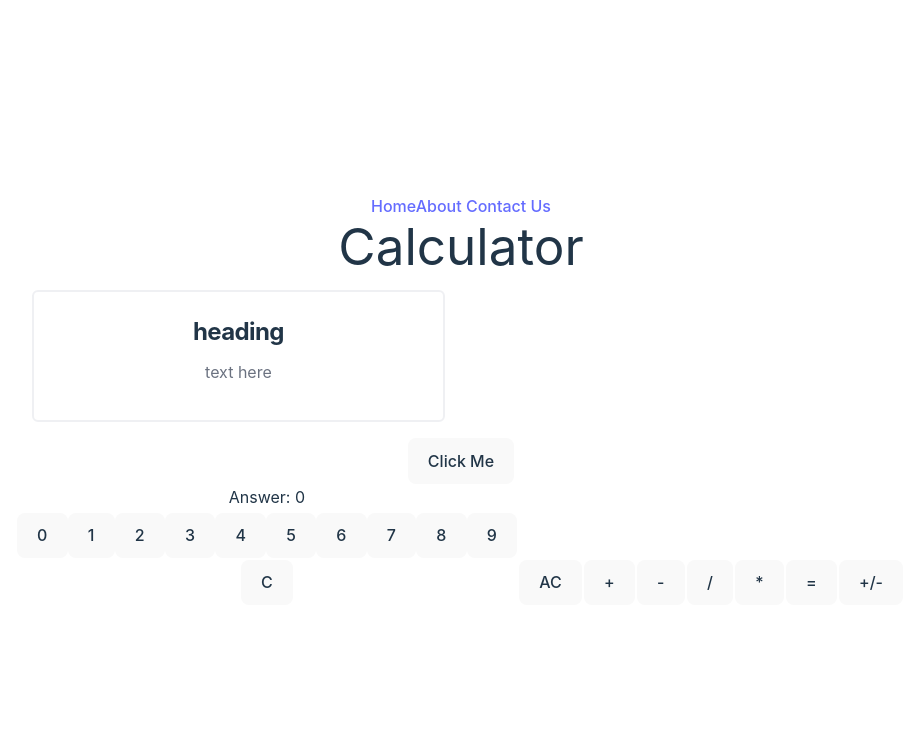
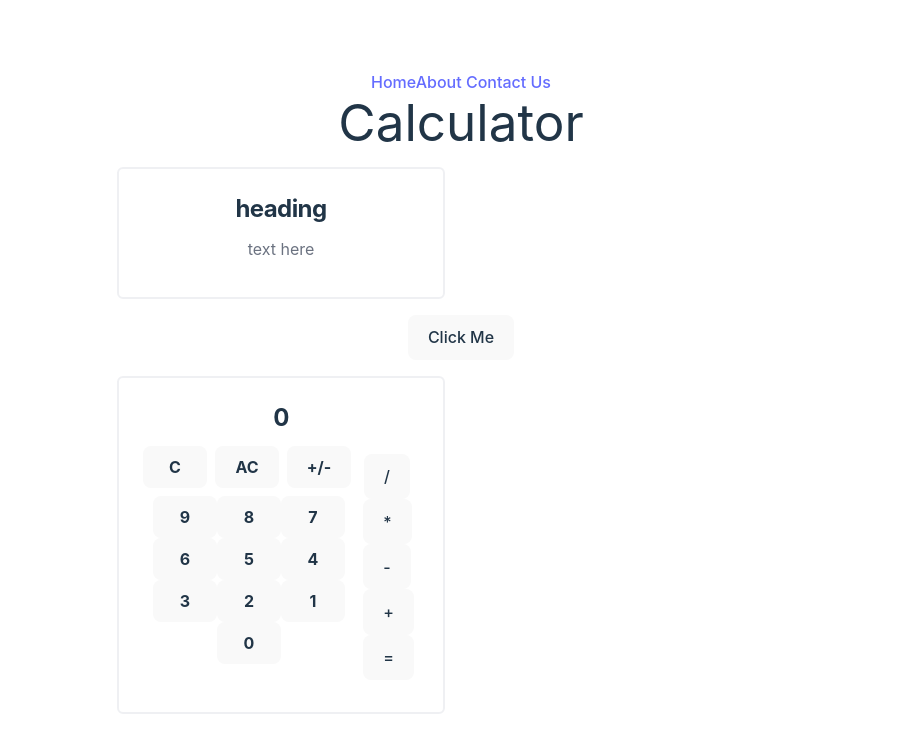
Before and after one commit to RiFactor/untitled, a React (Vite) app: page / in a window 1280 px wide. Shown: the top 752 px of the page, without its empty margins (179-1092 px from the left). Built offline with nearby package versions, Linux system fonts and the light colour scheme.

Commit message:
Works and looks better

```diff
--- a/src/App.tsx
+++ b/src/App.tsx
@@ -18,6 +18,9 @@ interface Calculator {
 
 // state to remember sequence of events and numbers
 const numericValues = [0, 1, 2, 3, 4, 5, 6, 7, 8, 9];
+const reverseNumericValues = numericValues.reverse();
+const bonusOperators = ["C", "AC", "+/-"];
+const operators = ["/", "*", "-", "+", "="];
 
 function App() {
   const [calculatorState, setCalculatorState] = useState<Calculator>({} as Calculator); // is this ok and better than setting default 0 / "" values
@@ -120,13 +123,12 @@ function App() {
           <Card title="heading" description="text here" />
           <button onClick={() => handleForLoop()}>Click Me</button>
 
-          <table
-          // className="max-w-[9.4rem]"
+          <div className="calculator md p-4 md:w-1/2" style={{ maxWidth: "720px" }}>
+            <div
+              className={` overflow-hidden rounded-md border-2 border-gray-200 border-opacity-60 dark:border-gray-700`}
             >
-            <thead>
-              <tr>
-                <td>
-                  Answer:{" "}
+              <div className="p-6">
+                <h2 className="mb-3 text-2xl font-bold leading-8 tracking-tight">
                   {
                     // calculatorState.lastUpdated === "clear"
                     //   ? 0
@@ -139,31 +141,14 @@ function App() {
                       ? calculatorState.firstOperandOrResult
                       : 0
                   }
-                </td>
-              </tr>
-            </thead>
-            <tbody>
-              <tr>
-                <th></th>
-              </tr>
-              <tr>
-                <td>
-                  {numericValues.map(number => {
-                    return (
-                      // find a way to get it to display a max of 3 per row
-                      // do a for loop to find out if it needs to go on a new row
-                      // for (i = 0; i < 12; i ++) {
-                      <button key={number} onClick={() => handleCalculator(number)}>
-                        {number}
-                      </button>
-                      // }
-                    );
-                  })}
-                </td>
-              </tr>
-              <tr>
-                <td>
+                </h2>
+                <div className="keypad text-white-700 flex flex-row font-bold">
+                  {/* want flex flex-row-reverse? */}
+
+                  <div className="numbers-and-operators flex flex-col gap-2">
+                    <div className="bonus-operators flex gap-2">
                       <button
+                        className="keypad text-white-700 w-16 p-2 font-bold"
                         onClick={() => {
                           // ToDo refactor?
                           if (calculatorState.lastUpdated === "operator") {
@@ -180,64 +165,17 @@ function App() {
                       >
                         C
                       </button>
-                </td>
-                <td>
                       <button
+                        className="keypad text-white-700 w-16 p-2 font-bold"
                         onClick={() => {
-                      setCalculatorState({} as Calculator); // same here
+                          setCalculatorState({} as Calculator);
+                          setError(false); // same here
                         }}
                       >
                         AC
                       </button>
-                </td>
-                <td>
                       <button
-                    onClick={() => {
-                      handleCalculator("+");
-                    }}
-                  >
-                    +
-                  </button>
-                </td>
-                <td>
-                  <button
-                    onClick={() => {
-                      handleCalculator("-");
-                    }}
-                  >
-                    -
-                  </button>
-                </td>
-                <td>
-                  <button
-                    onClick={() => {
-                      handleCalculator("/");
-                    }}
-                  >
-                    /
-                  </button>
-                </td>
-                <td>
-                  <button
-                    onClick={() => {
-                      handleCalculator("*");
-                    }}
-                  >
-                    *
-                  </button>
-                </td>
-                <td>
-                  <button
-                    onClick={() => {
-                      handleCalculator("=");
-                      console.log(calculatorState.operator);
-                    }}
-                  >
-                    =
-                  </button>
-                </td>
-                <td>
-                  <button
+                        className="keypad text-white-700 w-16 p-2 font-bold"
                         onClick={() => {
                           handleCalculator("+/-");
                           console.log(calculatorState.operator);
@@ -245,21 +183,46 @@ function App() {
                       >
                         +/-
                       </button>
-                </td>
-                <td>
-                  {/* ToDo Bonus Feature */}
-                  {/* <button
+                    </div>
+
+                    {/* why isn't this style working */}
+                    <div className="gap-2">
+                      {reverseNumericValues.reverse().map(number => {
+                        return (
+                          // find a way to get it to display a max of 3 per row
+                          // do a for loop to find out if it needs to go on a new row
+                          // for (i = 0; i < 12; i ++) {
+                          <button
+                            className="keypad text-white-700 w-16 gap-20 p-2 font-bold"
+                            key={number}
+                            onClick={() => handleCalculator(number)}
+                          >
+                            {number}
+                          </button>
+                          // }
+                        );
+                      })}
+                    </div>
+                  </div>
+                  <div className="keypad text-white-700 w-16 p-2 font-bold">
+                    {operators.map((operator, index) => {
+                      // question -- should you use index?
+                      return (
+                        <button
+                          key={index}
                           onClick={() => {
-                      handleCalculator(".");
-                      console.log(calculatorState.operator);
+                            handleCalculator(operator);
                           }}
                         >
-                    .
-                  </button> */}
-                </td>
-              </tr>
-            </tbody>
-          </table>
+                          {operator}
+                        </button>
+                      );
+                    })}
+                  </div>
+                </div>
+              </div>
+            </div>
+          </div>
         </div>
       </div>
     </div>
```
Lines whose indentation alone changed are shown as unchanged.
